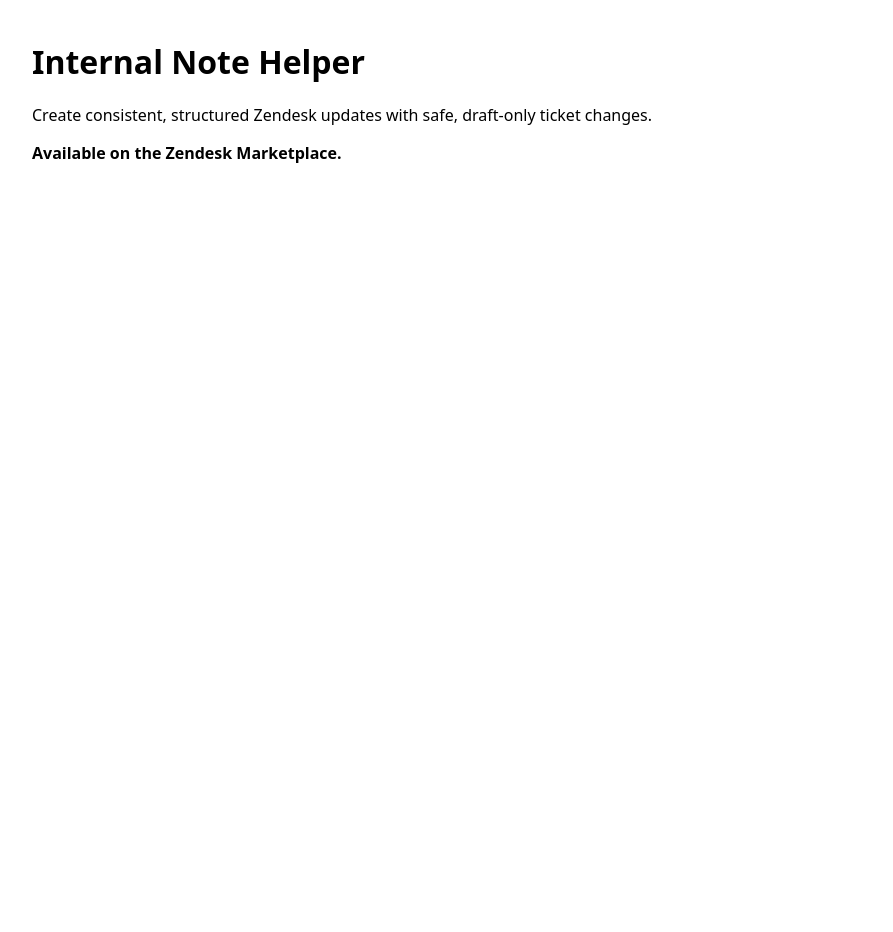
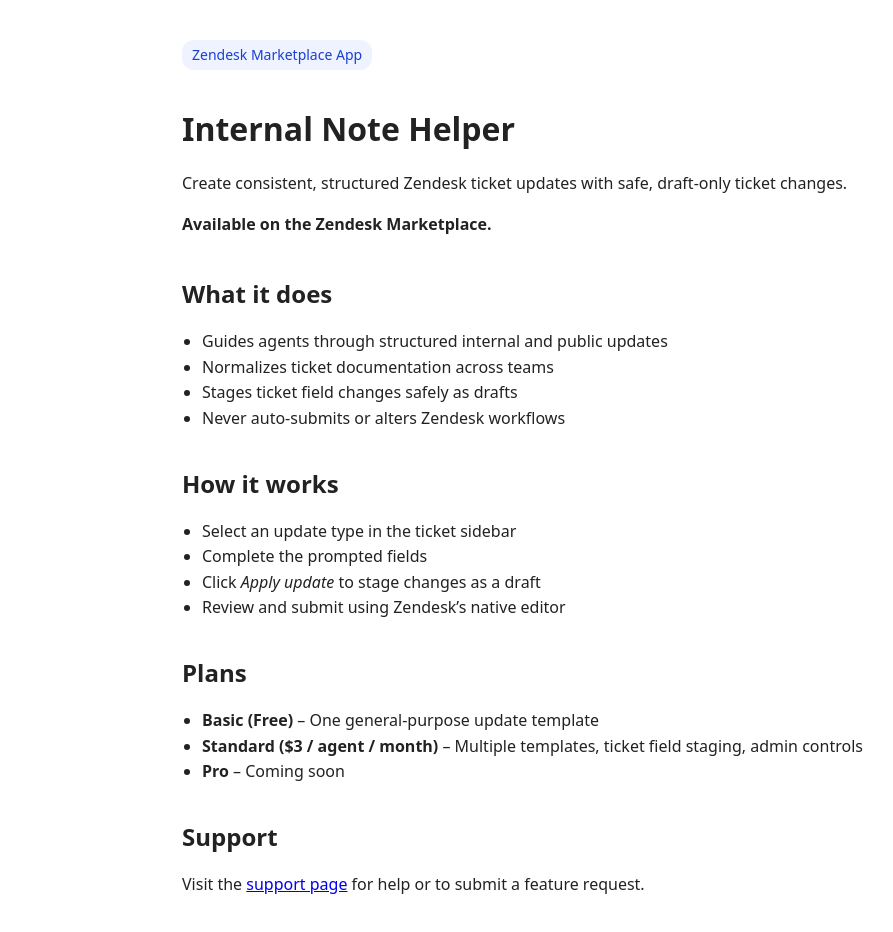
Before and after one commit to razko1987-commits/razkoapps, a plain HTML site: page index.html in a window 1280 px wide. Shown: the whole page, without its empty margins (8-901 px from the left). Before the commit the page ends 800 px from the top, so only its background shows below. Drawn offline with Linux system fonts and the light colour scheme.

Commit message:
Update index.html

```diff
--- a/index.html
+++ b/index.html
@@ -3,11 +3,86 @@
 <head>
   <meta charset="utf-8" />
   <meta name="viewport" content="width=device-width, initial-scale=1" />
-  <title>Internal Note Helper</title>
+  <title>Internal Note Helper for Zendesk</title>
+  <style>
+    body {
+      font-family: system-ui, -apple-system, Segoe UI, Roboto, Arial, sans-serif;
+      margin: 40px auto;
+      max-width: 900px;
+      line-height: 1.6;
+      color: #222;
+    }
+    h1, h2 {
+      line-height: 1.3;
+    }
+    .hero {
+      margin-bottom: 40px;
+    }
+    .pill {
+      display: inline-block;
+      background: #eef3ff;
+      color: #1a3fd3;
+      padding: 4px 10px;
+      border-radius: 12px;
+      font-size: 14px;
+      margin-bottom: 16px;
+    }
+    .section {
+      margin-bottom: 36px;
+    }
+    ul {
+      padding-left: 20px;
+    }
+  </style>
 </head>
-<body style="font-family: system-ui, -apple-system, Segoe UI, Roboto, Arial, sans-serif; margin: 40px; max-width: 900px;">
-  <h1>Internal Note Helper</h1>
-  <p>Create consistent, structured Zendesk updates with safe, draft-only ticket changes.</p>
-  <p><strong>Available on the Zendesk Marketplace.</strong></p>
+<body>
+
+  <div class="hero">
+    <div class="pill">Zendesk Marketplace App</div>
+    <h1>Internal Note Helper</h1>
+    <p>
+      Create consistent, structured Zendesk ticket updates with safe, draft-only
+      ticket changes.
+    </p>
+    <p><strong>Available on the Zendesk Marketplace.</strong></p>
+  </div>
+
+  <div class="section">
+    <h2>What it does</h2>
+    <ul>
+      <li>Guides agents through structured internal and public updates</li>
+      <li>Normalizes ticket documentation across teams</li>
+      <li>Stages ticket field changes safely as drafts</li>
+      <li>Never auto-submits or alters Zendesk workflows</li>
+    </ul>
+  </div>
+
+  <div class="section">
+    <h2>How it works</h2>
+    <ul>
+      <li>Select an update type in the ticket sidebar</li>
+      <li>Complete the prompted fields</li>
+      <li>Click <em>Apply update</em> to stage changes as a draft</li>
+      <li>Review and submit using Zendesk’s native editor</li>
+    </ul>
+  </div>
+
+  <div class="section">
+    <h2>Plans</h2>
+    <ul>
+      <li><strong>Basic (Free)</strong> – One general-purpose update template</li>
+      <li><strong>Standard ($3 / agent / month)</strong> – Multiple templates, ticket field staging, admin controls</li>
+      <li><strong>Pro</strong> – Coming soon</li>
+    </ul>
+  </div>
+
+  <div class="section">
+    <h2>Support</h2>
+    <p>
+      Visit the <a href="./support/">support page</a> for help or to submit a
+      feature request.
+    </p>
+  </div>
+
 </body>
 </html>
```
